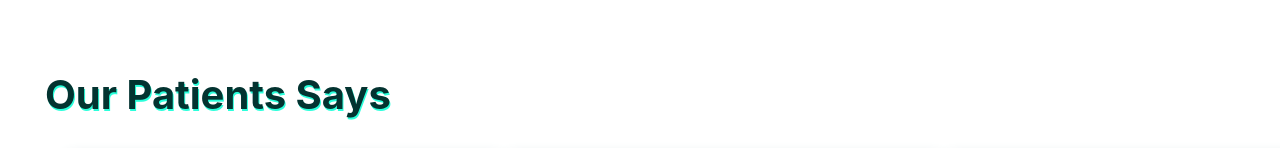
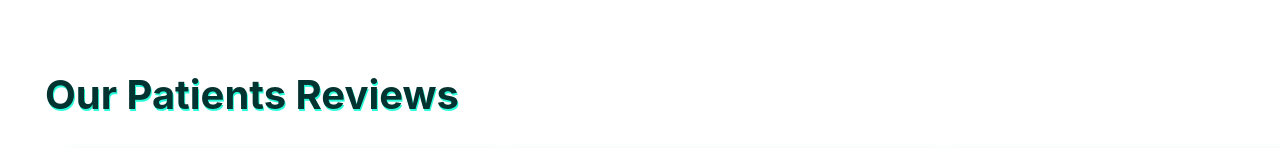
Before and after one commit to BishalAshiq/website-hospital, a React (Create React App) app: page / in a window 1280 px wide. Shown: the part 2728-2876 px from the top of the page. Built offline with nearby package versions, Linux system fonts and the light colour scheme.

Commit message:
added reviews

```diff
--- a/src/Pages/PatientsReview/PatientsReview.css
+++ b/src/Pages/PatientsReview/PatientsReview.css
@@ -12,7 +12,10 @@
  padding: 30px;
  margin: 5px;
 }
-
+.review:hover{
+    box-shadow: 10px 20px 5px 0px rgb(221, 242, 245);
+    cursor: pointer;
+}
 .name-img{
     display: flex;
     justify-content:space-evenly;
--- a/src/Pages/PatientsReview/PatientsReview.js
+++ b/src/Pages/PatientsReview/PatientsReview.js
@@ -11,7 +11,7 @@ const PatientsReview = () => {
   const [value, setValue] = React.useState(2);
   return (
     <div>
-      <h1 className="review-h1" style={{ color: "#033330" }}>Our Patients Says</h1>
+      <h1 className="review-h1" style={{ color: "#033330" }}>Our Patients Reviews</h1>
       <Container>
         <div className="patients">
           <div className="review">
```
